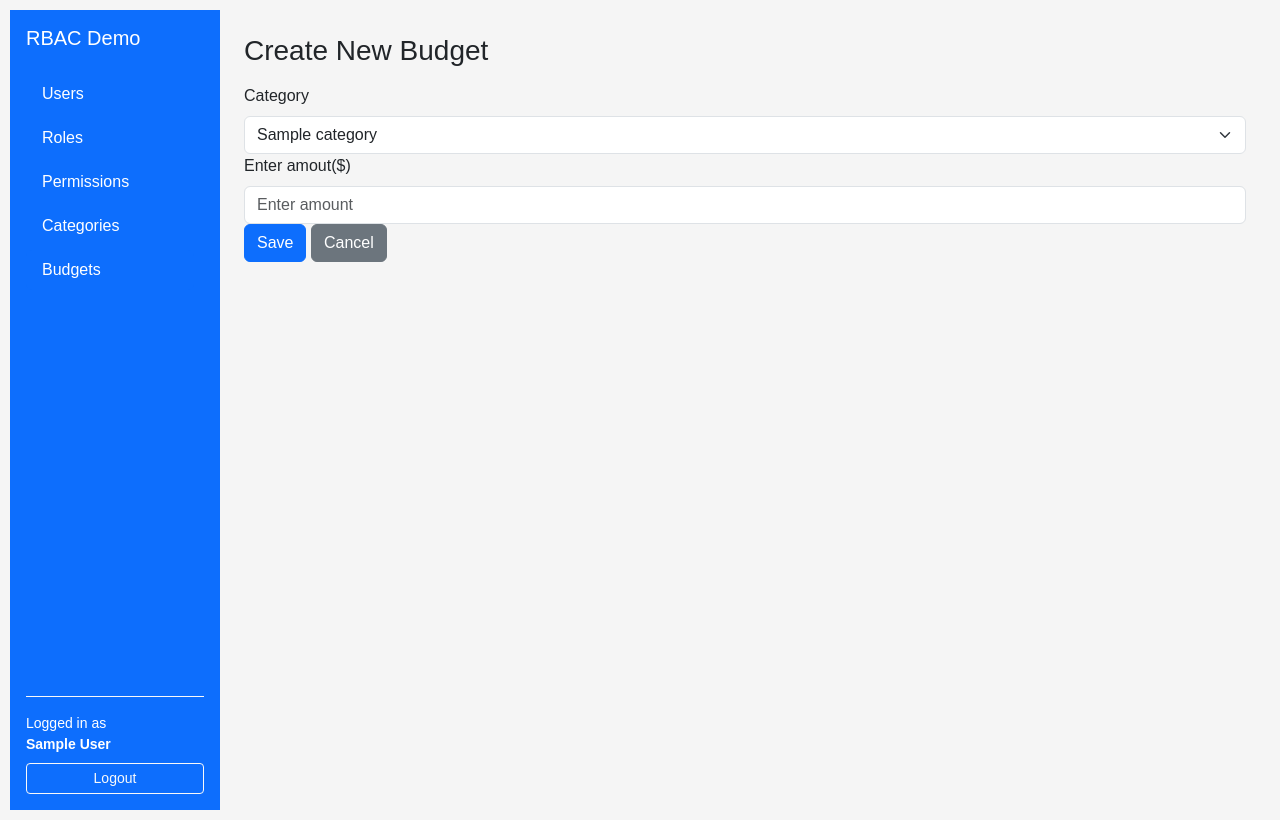
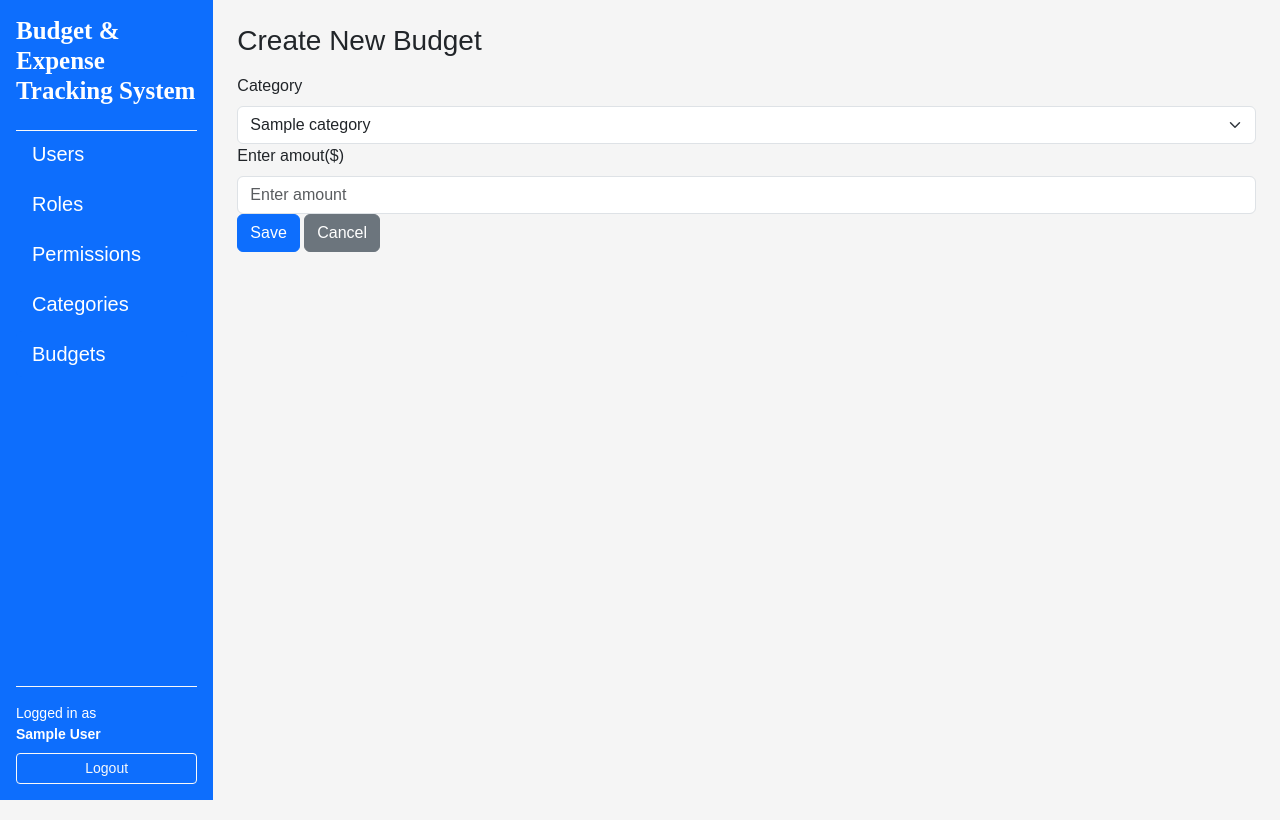
Before and after one commit to thalath/Budget-and-Expense-thracking, a Flask app: page /budgets/create in a window 1280 px wide. Run offline with Flask 3, Linux system fonts and the light colour scheme; a user stored in the database is signed in; tables that the repository leaves empty hold one stand-in row (values such as "Sample post").

Commit message:
budgets modified

```diff
--- a/app/static/css/style.css
+++ b/app/static/css/style.css
@@ -1,6 +1,6 @@
 body {
     background-color: #f5f5f5;
-    font-family: Arial; margin: 10px;
+    font-family: Arial;
 }
 
 main.container {
@@ -50,3 +50,14 @@ table, th{
 }
 
 nav a { margin-right: 10px; }
+
+.title{
+    font-family: 'Times New Roman', Times, serif;
+    font-weight: 700;
+    font-size: 25px;
+}
+
+.nav-item{
+    font-size: 20px;
+
+}
--- a/app/templates/layouts/base.html
+++ b/app/templates/layouts/base.html
@@ -21,10 +21,10 @@
             <nav class="col-12 col-md-3 col-lg-2 bg-primary text-white d-flex flex-column p-3">
 
     <!-- Brand -->
-    <h5 class="mb-4">RBAC Demo</h5>
+    <h5 class="mb-4 title">Budget & Expense Tracking System</h5>
 
     <!-- Scrollable menu -->
-    <div class="flex-grow-1 overflow-auto">
+    <div class="flex-grow-1 overflow-auto border-top border-light">
         <ul class="nav nav-pills flex-column gap-1">
             <li class="nav-item">
                 <a href="{{ url_for('users.index') }}"
```
Also changed, not shown: instance/expense_tracking_system.db.
